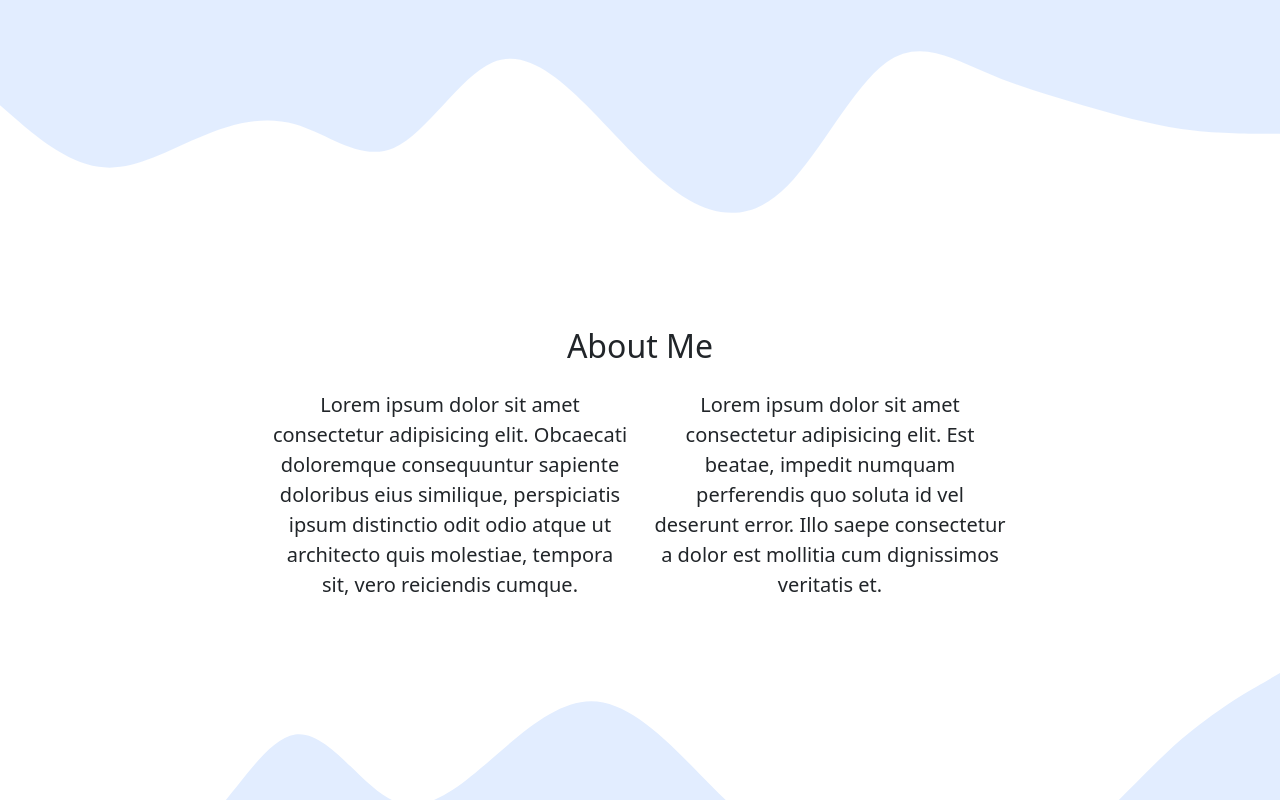
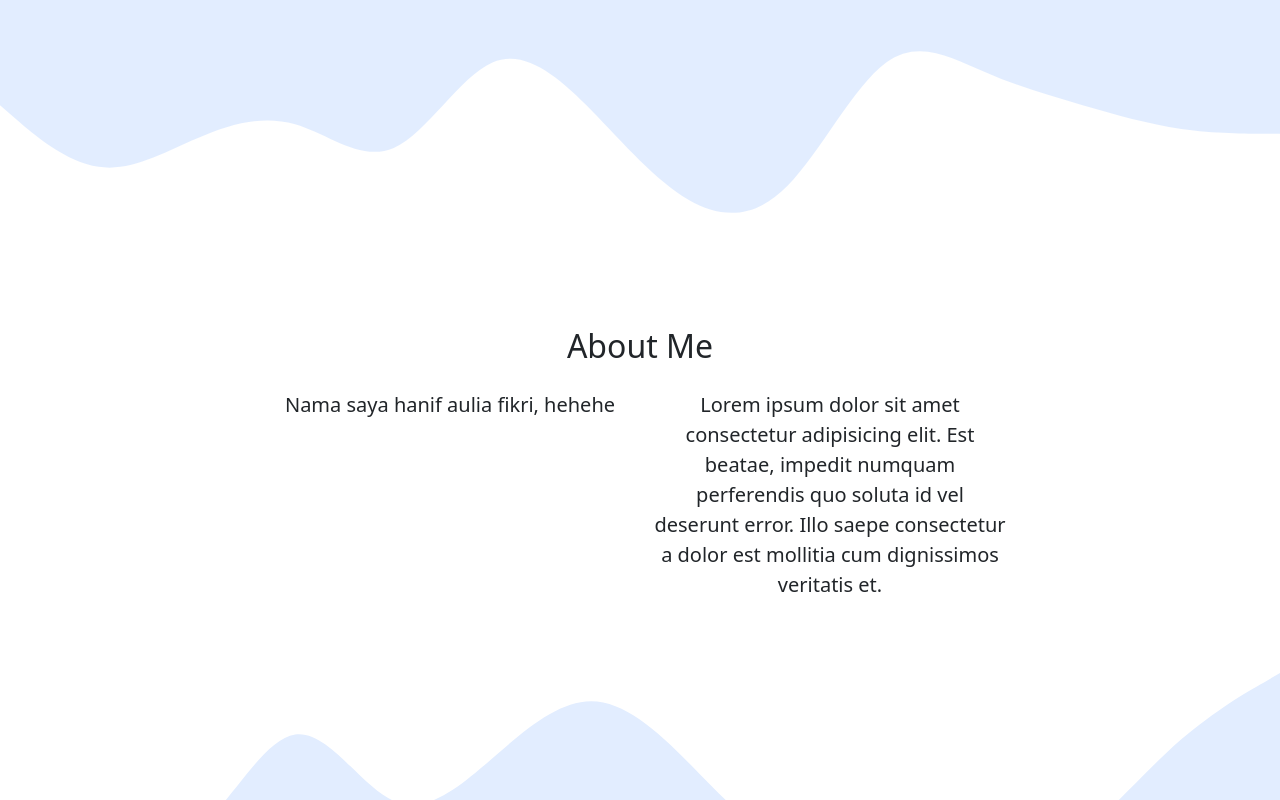
Before and after one commit to hanifauliafikri/hanifauliafikri.github.io, a plain HTML site: page index.html in a window 1280 px wide. Shown: the part 505-1305 px from the top of the page. Drawn offline with nearby package versions, Linux system fonts and the light colour scheme.

Commit message:
ubah about dikit

```diff
--- a/index.html
+++ b/index.html
@@ -96,10 +96,7 @@
         </div>
         <div class="row justify-content-center fs-5 text-center">
           <div class="col-md-4 mb-3">
-            Lorem ipsum dolor sit amet consectetur adipisicing elit. Obcaecati
-            doloremque consequuntur sapiente doloribus eius similique,
-            perspiciatis ipsum distinctio odit odio atque ut architecto quis
-            molestiae, tempora sit, vero reiciendis cumque.
+            Nama saya hanif aulia fikri, hehehe
           </div>
           <div class="col-md-4 mb-3">
             Lorem ipsum dolor sit amet consectetur adipisicing elit. Est beatae,
```
